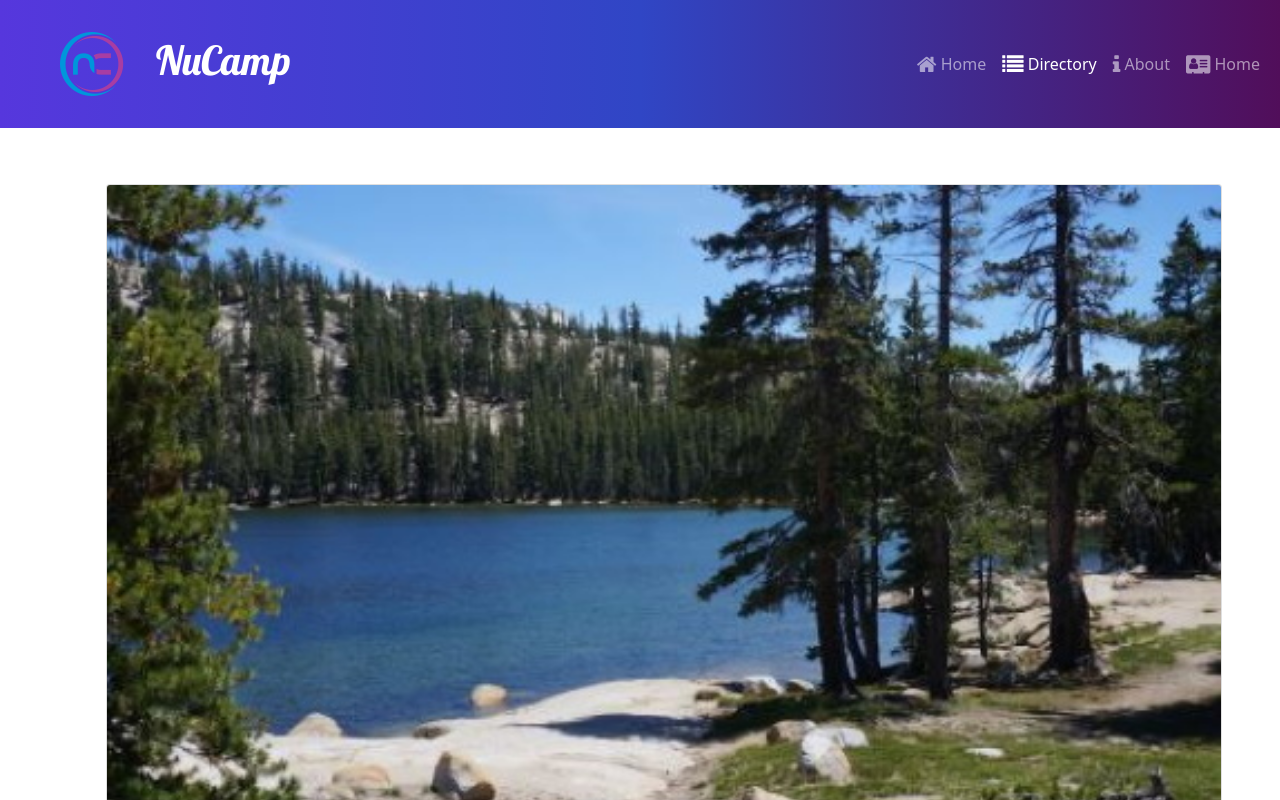
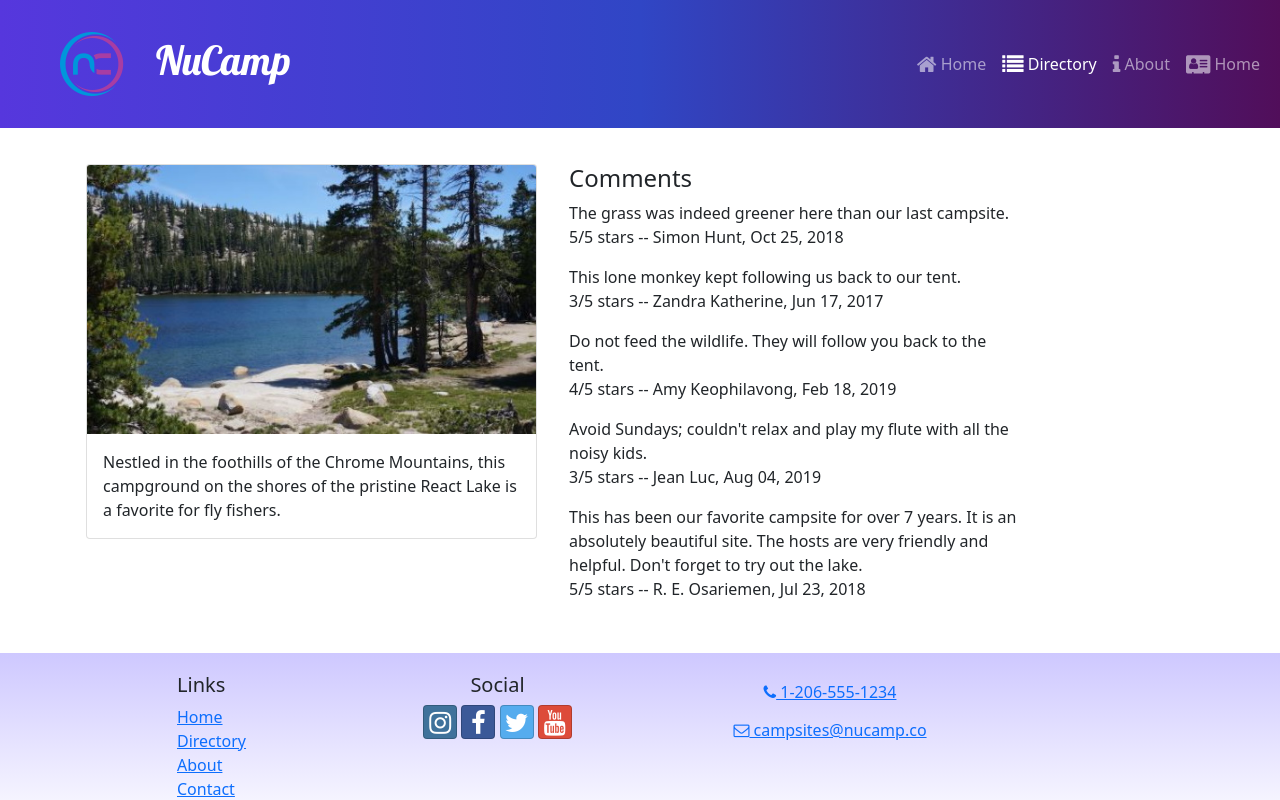
Before and after one commit to mats000111/react-campsite, a React (Create React App) app: page /directory/0 in a window 1280 px wide. Shown: the top 800 px of the page. Built offline with nearby package versions, Linux system fonts and the light colour scheme.

Commit message:
Comments

```diff
--- a/src/features/campsites/CampsiteDetail.js
+++ b/src/features/campsites/CampsiteDetail.js
@@ -4,7 +4,7 @@
     const { image, name, description } = campsite;
 
     return (
-        <Col md="12" className="m-4">
+        <Col md="5" className="m-1">
             <Card>
                 <CardImg top src={image} alt={name} />
                 <CardBody>
--- /dev/null
+++ b/src/features/comments/Comment.js
@@ -0,0 +1,15 @@
+import { formatDate } from "../../utils/formatDate";
+
+const Comment = ({ comment }) => {
+    const { text: commentText, rating ,author, date } = comment;
+
+    return (
+        <p>
+            {commentText}
+            <br />
+            {rating}/5 stars -- {author}, {formatDate(date)}
+        </p>
+    );
+};
+
+export default Comment;
--- /dev/null
+++ b/src/features/comments/CommentsList.js
@@ -0,0 +1,27 @@
+import { Col } from "reactstrap";
+import Comment from "./Comment";
+import { selectCommentsByCampsiteId } from "./commentsSlice";
+
+const CommentsList = ({ campsiteId }) => {
+    const comments = selectCommentsByCampsiteId(campsiteId);
+
+    if (comments && comments.length > 0) {
+        return (
+            <Col md="5" className="m-1">
+                <h4>Comments</h4>
+                {comments.map((comment) => {
+                    return <Comment key={comment.id} comment={comment} />;
+                })}
+            </Col>
+        );
+    }
+    return (
+        <Col md="5" className="m-1">
+            There are no comments for this campsite yet.
+        </Col>
+    );
+
+
+};
+
+export default CommentsList;
--- /dev/null
+++ b/src/features/comments/commentsSlice.js
@@ -0,0 +1,5 @@
+import { COMMENTS } from "../../app/shared/COMMENTS";
+
+export const selectCommentsByCampsiteId = (campsiteId) => {
+    return COMMENTS.filter((comment) => comment.campsiteId === parseInt(campsiteId));
+};
--- a/src/pages/CampsiteDetailPage.js
+++ b/src/pages/CampsiteDetailPage.js
@@ -2,6 +2,7 @@
 import { useParams } from "react-router-dom";
 import { selectCampsiteById } from "../features/campsites/campsitesSlice";
 import CampsiteDetail from "../features/campsites/CampsiteDetail";
+import CommentsList from "../features/comments/CommentsList";
 
 const CampsiteDetailPage = () => {
     const { campsiteId } = useParams();
@@ -11,6 +12,7 @@
         <Container>
             <Row>
                 <CampsiteDetail campsite={campsite} />
+                <CommentsList campsiteId={campsiteId} />
             </Row>
         </Container>
     );
--- /dev/null
+++ b/src/utils/formatDate.js
@@ -0,0 +1,7 @@
+export const formatDate = (date) => {
+    return new Intl.DateTimeFormat("en-US", {
+        year: "numeric",
+        month: "short",
+        day: "2-digit"
+    }).format(new Date(Date.parse(date)))
+};
```
